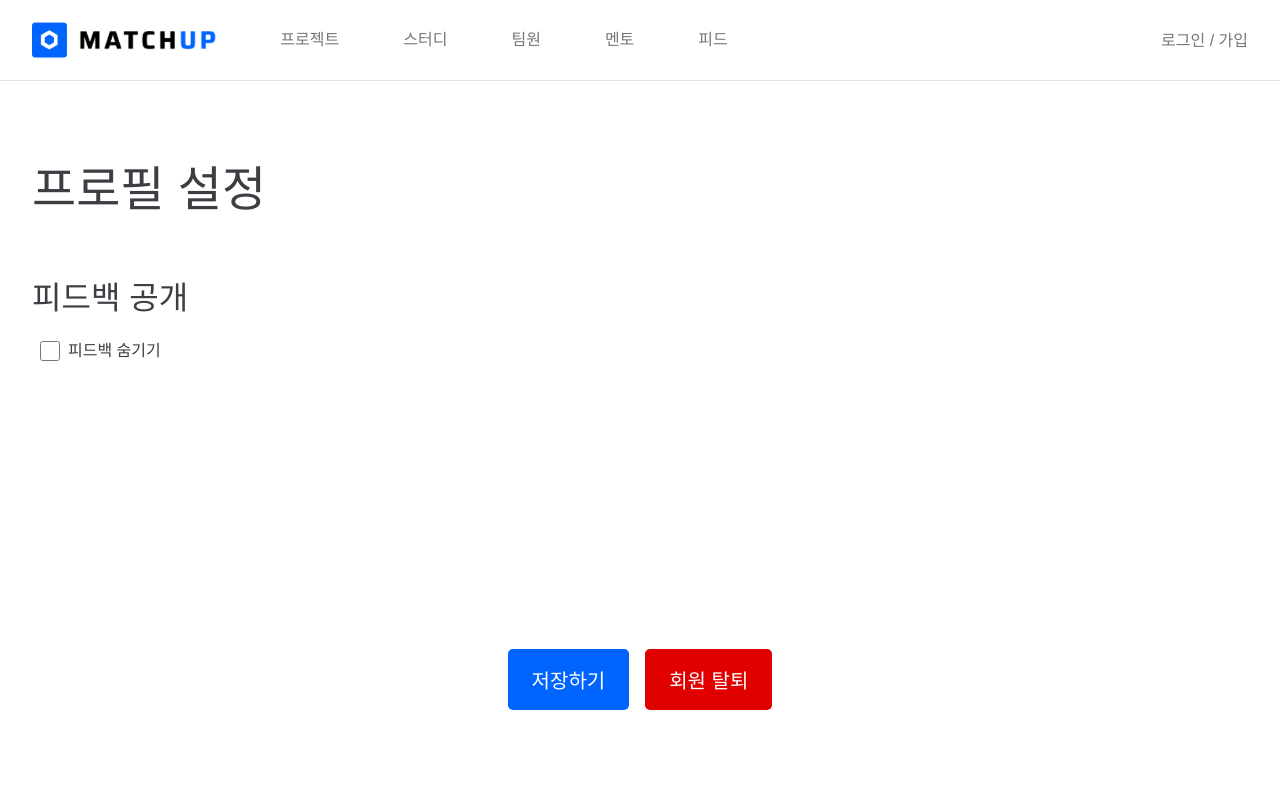
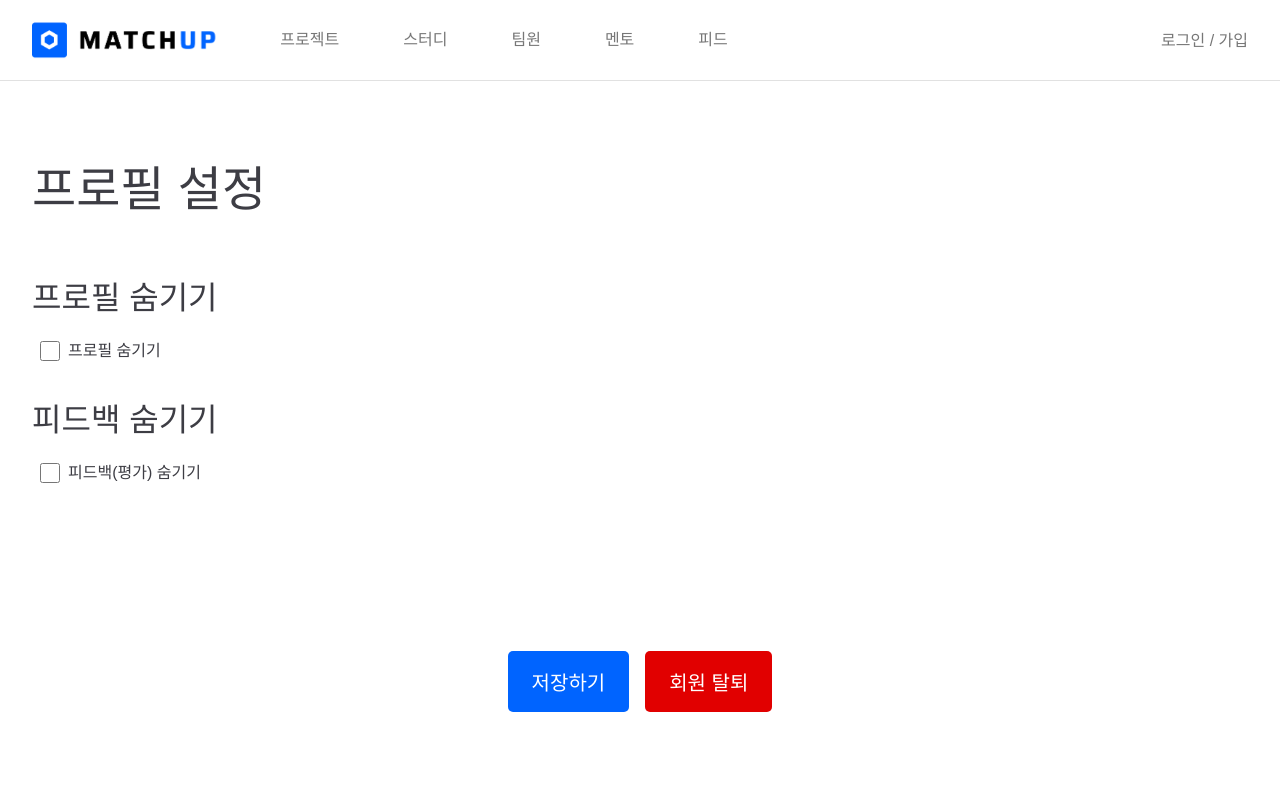
Before and after one commit to SWM14-HumanError/Match-Up-Frontend, a React (Vite) app: page /profile/settings in a window 1280 px wide. Shown: the top 800 px of the page. Built offline with nearby package versions, Linux system fonts and the light colour scheme; a web font is replaced by a local one.

Commit message:
Feat: 평가 숨기기 옵션 추가

```diff
--- a/src/pages/ProfilePage/ProfileSetting.tsx
+++ b/src/pages/ProfilePage/ProfileSetting.tsx
@@ -40,13 +40,19 @@ function ProfileSetting() {
       <div className='main_layout'>
         <h1>프로필 설정</h1>
 
-        <h2>피드백 공개</h2>
+        <h2>프로필 숨기기</h2>
         <label>
           <input type='checkbox'/>
-          <span>피드백 숨기기</span>
+          <span>프로필 숨기기</span>
         </label>
 
-        {Array.from({length: 10}).map((_, i) => (<br key={i}/>))}
+        <h2>피드백 숨기기</h2>
+        <label>
+          <input type='checkbox'/>
+          <span>피드백(평가) 숨기기</span>
+        </label>
+
+        {Array.from({length: 5}).map((_, i) => (<br key={i}/>))}
 
         <div className='submit_button_layout'>
           <button onClick={saveSettings}>저장하기</button>
```
